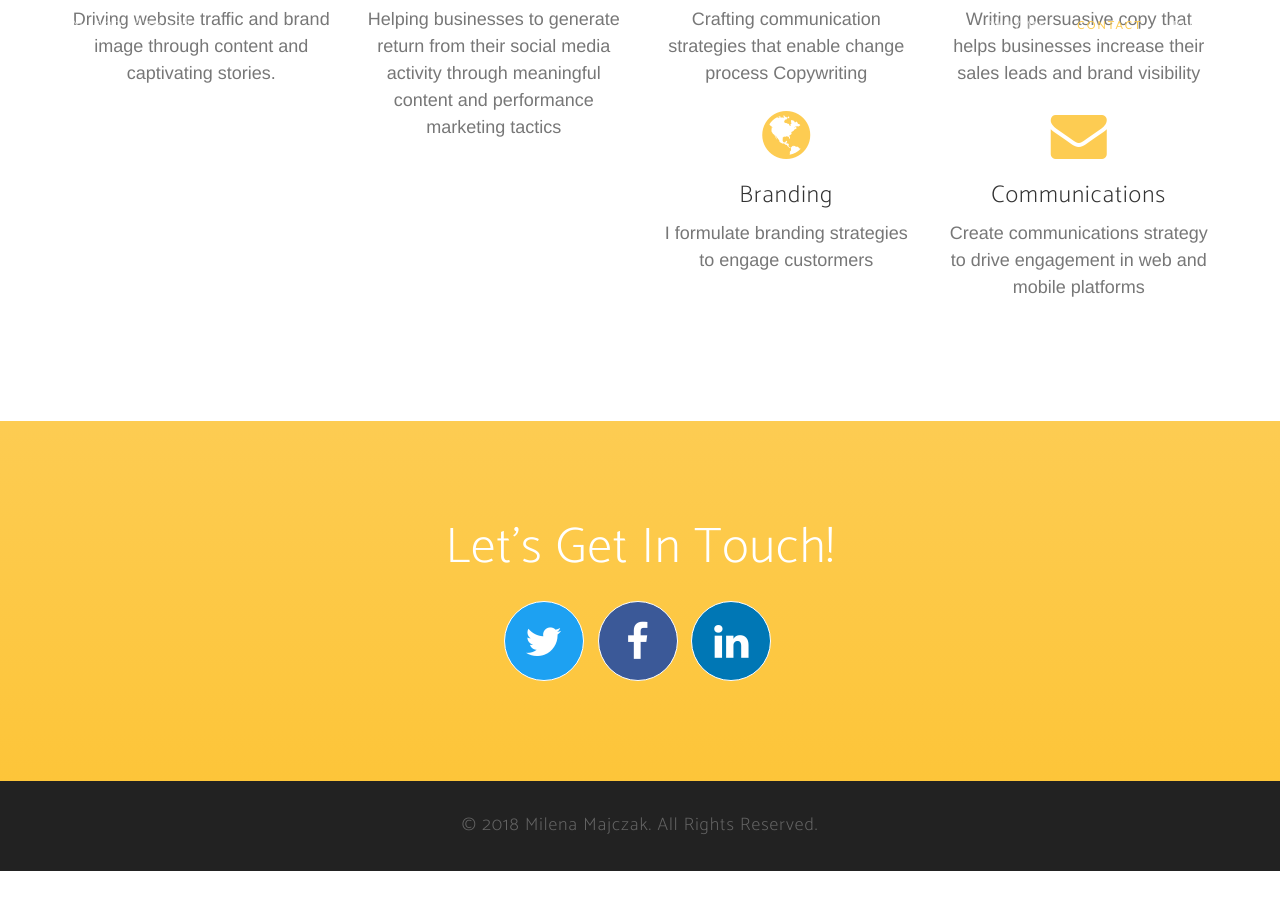
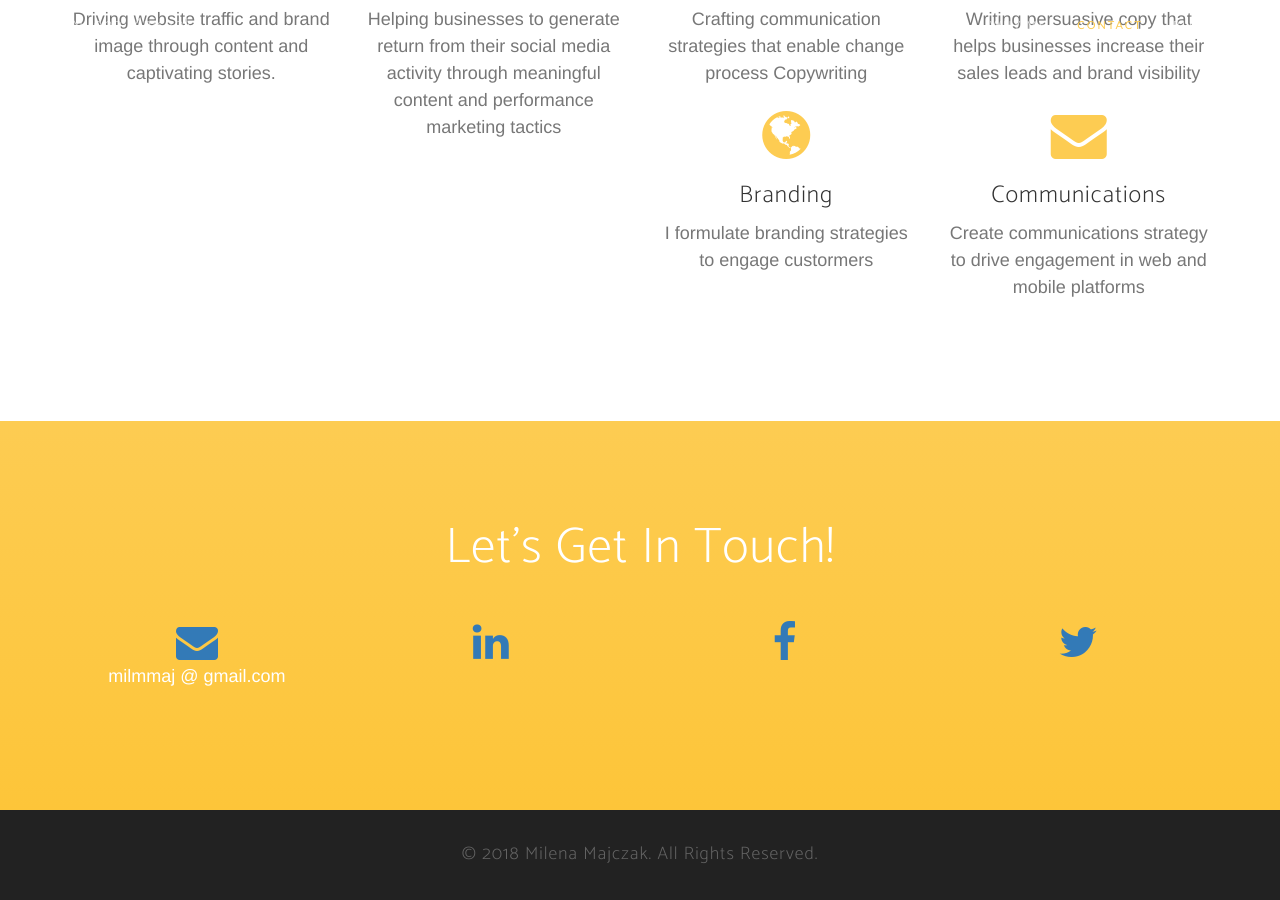
Before and after one commit to milmmaj/milmmaj, a Jekyll site: the page built from index.html, in a window 1280 px wide and 900 px high, scrolled down 1227 px. Built offline with Jekyll 4.4.1, drawn with Linux system fonts in a browser that asks for light colours; some web fonts are replaced; before the commit the page ends 2098 px from its top, so only the background shows below that.

Commit message:
Update contact.html

```diff
--- a/_includes/contact.html
+++ b/_includes/contact.html
@@ -3,16 +3,30 @@
     <div class="container">
         <h2>Let's Get In Touch!</h2>
         <ul class="list-inline list-social">
-        {% for network in site.social %}
-            <li class="social-{{ network.title }}">
-                <a href="{{ network.url }}" class="btn-social btn-outline"><i class="fa fa-fw fa-{{ network.title }}"></i></a>
-            </li>
-        {% endfor %}
-<!--
-        		<li><i class="fa fa-envelope fa-5x"></i><p> milmmaj{@}gmail.com</p></li>
--->
 
-        </ul>
+<div class="row"><p>
+	  <div class="col-lg-3 ml-auto text-center">
+		<a href="#"><i class="fa fa-envelope fa-3x mb-3 sr-contact"></i></a>
+		<p>
+		  milmmaj @ gmail.com
+		</p>
+	  </div><p>
+	  <div class="col-lg-3 ml-auto text-center">
+		<a href="https://www.linkedin.com/in/milena-majczak-a0547432" target="_blank">
+		<i class="fa fa-linkedin fa-3x mb-3 sr-contact"></i>
+		</a>
+	  </div><p>
+	  <div class="col-lg-3 ml-auto text-center">
+		<a href="https://www.facebook.com/milena.majczak" target="_blank">
+		<i class="fa fa-facebook fa-3x mb-3 sr-contact"></i>
+		</a>
+	  </div><p>
+	  <div class="col-lg-3 ml-auto text-center">
+		<a href="https://twitter.com/MilenaMajczak" target="_blank">
+		<i class="fa fa-twitter fa-3x mb-3 sr-contact"></i>
+		</a>
+	  </div>
+</div>
 
     </div>
 </section>
```
